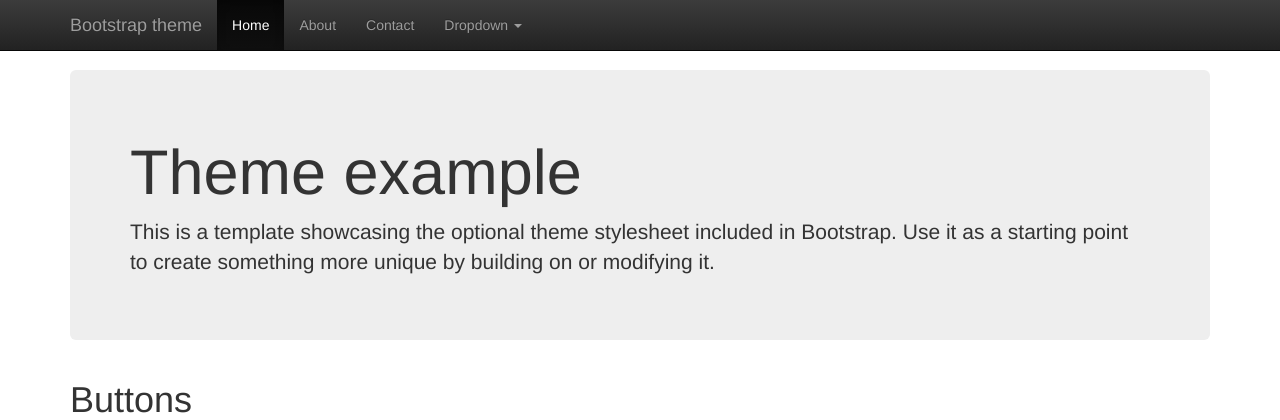
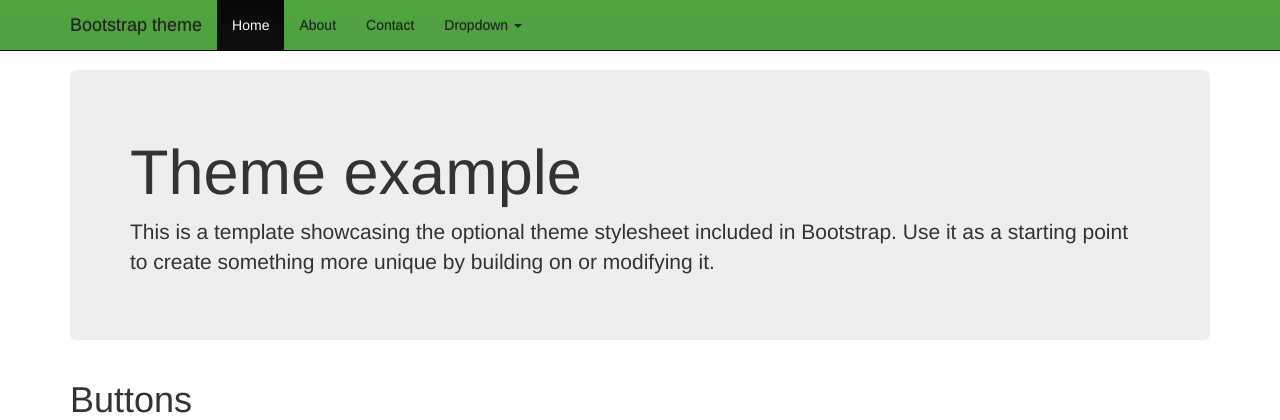
Before and after one commit to EMBL-ABR/EMBL-ABR-STM, a PHP site: page / in a window 1280 px wide. Shown: the top 420 px of the page. Run offline with PHP 8.4, Linux system fonts and the light colour scheme; some libraries are stand-ins or nearby versions.

Commit message:
changes to CSS

```diff
--- a/css/theme.css
+++ b/css/theme.css
@@ -16,3 +16,24 @@ body {
 .theme-showcase .navbar .container {
   width: auto;
 }
+
+.navbar-inverse {
+    background-color: #4FA03F;
+    background-image: linear-gradient(to bottom,#52a441 0,#4FA03F 100%);
+}
+
+.navbar-inverse .navbar-brand, .navbar-inverse .navbar-nav>li>a {
+    text-shadow: 0 -1px 0 rgba(34, 34, 34, 0.3);
+}
+
+.navbar-inverse .navbar-nav>li>a {
+    color: #222;
+}
+
+.navbar-inverse .navbar-brand, .navbar-inverse .navbar-nav>li>a {
+    text-shadow: 0 -1px 0 rgba(2, 2, 2, 0.25);
+}
+
+.navbar-inverse .navbar-brand {
+    color: #222;
+}
```
